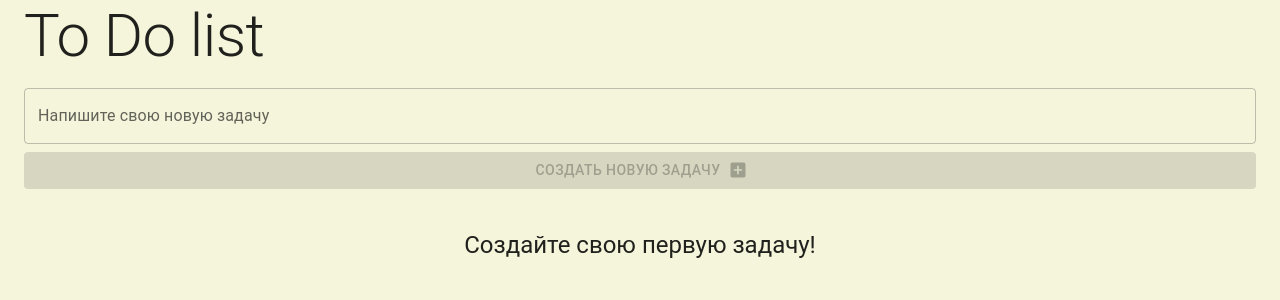
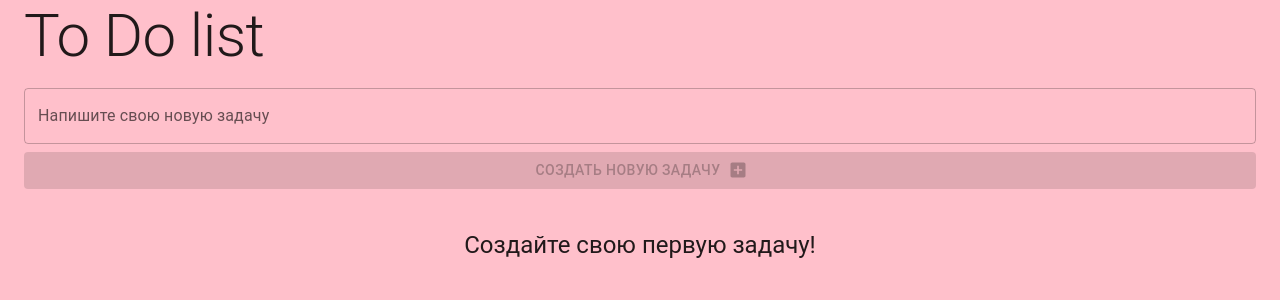
Before and after one commit to Otkazano/to-do-list, a React (Vite) app: page / in a window 1280 px wide. Shown: the top 300 px of the page. Built offline with nearby package versions, Linux system fonts and the light colour scheme; the HTML template or start-up script is replaced by a standard one.

Commit message:
style: change main colors

```diff
--- a/src/app/App.tsx
+++ b/src/app/App.tsx
@@ -4,7 +4,6 @@ import NewTaskInput from '../features/NewTaskInput';
 import { ThemeProvider } from '@mui/material/styles';
 import baseTheme from '../shared/theme/baseTheme.ts';
 import ToDoList from '../widgets/ToDoList.tsx';
-import '../styles/globalStyles.css';
 import store from '../shared/redux/store.ts';
 import { Provider } from 'react-redux';
 
--- a/src/shared/theme/baseTheme.ts
+++ b/src/shared/theme/baseTheme.ts
@@ -1,6 +1,15 @@
 import { createTheme, Theme } from '@mui/material';
+import { grey } from '@mui/material/colors';
 
 const baseTheme: Theme = createTheme({
+  palette: {
+    primary: {
+      light: grey[400],
+      main: grey[600],
+      dark: grey[800],
+      contrastText: 'white',
+    },
+  },
   components: {
     MuiCssBaseline: {
       styleOverrides: `
@@ -9,9 +18,24 @@ const baseTheme: Theme = createTheme({
             'Cantarell', 'Fira Sans', 'Droid Sans', 'Helvetica Neue', sans-serif;
           -webkit-font-smoothing: antialiased;
           -moz-osx-font-smoothing: grayscale;
-          background-color: beige;
+          background-color: Pink;
         }
       `,
+    },
+    MuiCardActions: {
+      styleOverrides: {
+        root: {
+          display: 'flex',
+          justifyContent: 'space-between',
+        },
+      },
+    },
+    MuiCard: {
+      styleOverrides: {
+        root: {
+          backgroundColor: 'rgb(255, 255, 255, .9)',
+        },
+      },
     },
   },
 });
--- a/src/styles/globalStyles.css
+++ /dev/null
@@ -1,4 +0,0 @@
-.MuiCardActions-root {
-  display: flex;
-  justify-content: space-between;
-}
```
